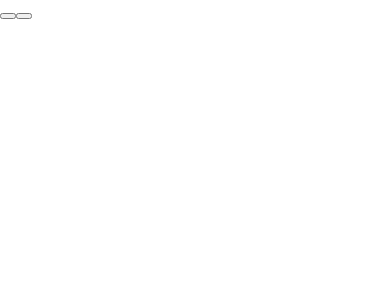
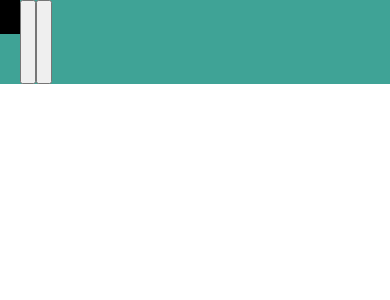
Before and after one commit to cyberstizz/MogulFashion, a React (Create React App) app in the folder mogul_fashion/: page / in a window 390 px wide. Shown: the top 300 px of the page. Built offline with nearby package versions, Linux system fonts and the light colour scheme.

Commit message:
added a separate component for the hamburger menu to be used on different pages

```diff
--- a/mogul_fashion/src/components/Home.js
+++ b/mogul_fashion/src/components/Home.js
@@ -1,10 +1,11 @@
 import React from 'react';
+import './Home.scss';
 
 const Home = () => {
     return (
         <div>
         <header className="topSection">
-        <nav>
+        <nav className="hamburger">
 
         </nav>
 
--- a/mogul_fashion/src/components/Home.scss
+++ b/mogul_fashion/src/components/Home.scss
@@ -1,3 +1,19 @@
 $mainBlue: #3FA396;
 $mainRed: #E63C23;
 $complimentaryGray: #D9D9D9;
+
+
+.topSection{
+    background-color: $mainBlue;
+    height: 10vh;
+    width: 100vw;
+    display: flex;
+    flex-direction: row;
+}
+
+
+.hamburger {
+    width: 5vw;
+    height: 4vh;
+    background-color: black;
+}
```
Also changed, not shown: mogul_fashion/src/components/Hamburger.js (added, +12 -0 lines), mogul_fashion/src/components/Hamburger.scss (added).
